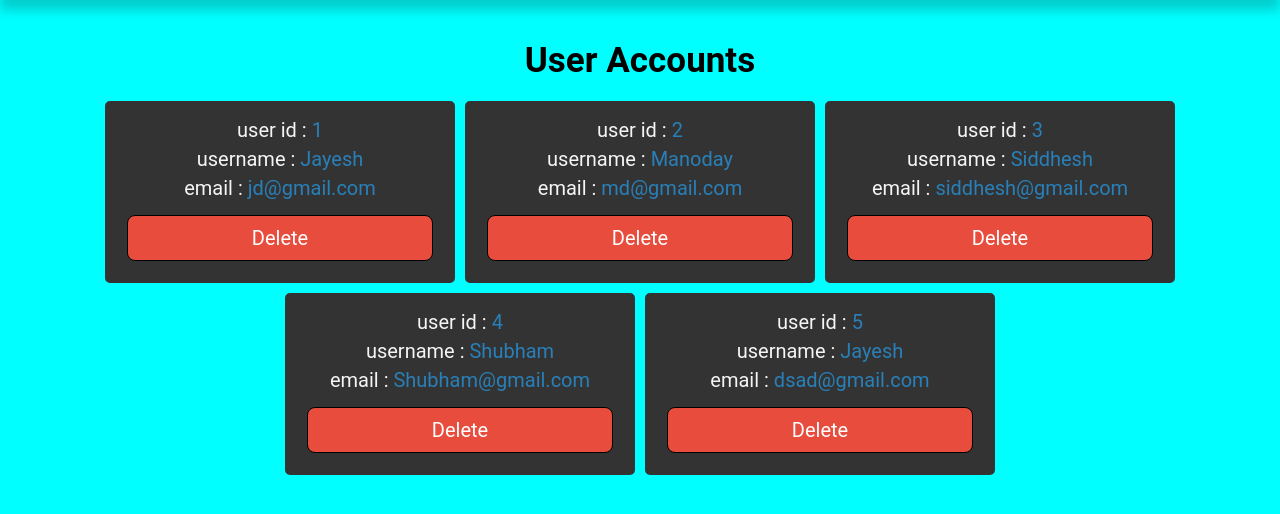
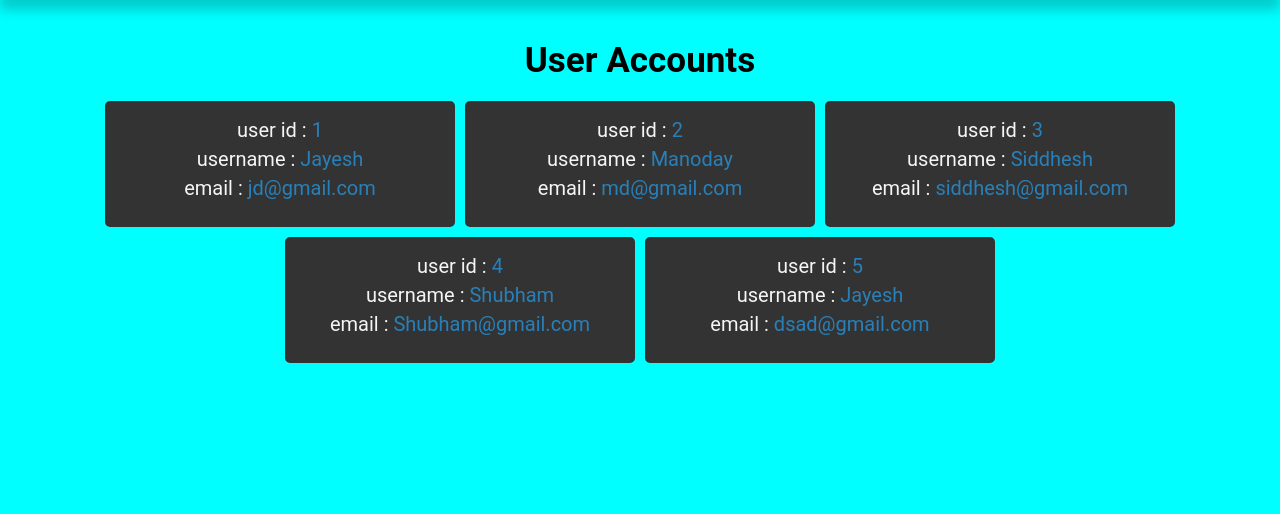
Before and after one commit to JayeshDeshmukh132/Final-year-project, a PHP site: page /admin/user_accounts.php in a window 1280 px wide. Shown: the part 80-594 px from the top of the page. Run offline with PHP 8.4, Linux system fonts and the light colour scheme; a user stored in the database is signed in; data comes from the database, SQL or seed files in the repository; some libraries are stand-ins or nearby versions.

Commit message:
Add files via upload

```diff
--- a/project/admin/user_accounts.php
+++ b/project/admin/user_accounts.php
@@ -6,12 +6,7 @@ $admin_id =  $_SESSION['admin_id'];
 if(!isset($admin_id)){
 header('location:admin_login.php');
 }
-if(isset($_GET['delete'])){
-   $delete_id = $_GET['delete'];
-   $delete_order = $conn->prepare("DELETE FROM `user` WHERE id = ?");
-   $delete_order->execute([$delete_id]);
-   header('location:user_accounts.php');
-}
+
 ?>
 <!DOCTYPE html>
 <html lang="en">
@@ -46,7 +41,7 @@ if(isset($_GET['delete'])){
    <p> user id : <span><?= $fetch_accounts['id']; ?></span> </p>
    <p> username : <span><?= $fetch_accounts['name']; ?></span> </p>
    <p> email : <span><?= $fetch_accounts['email']; ?></span> </p>
-   <a href="user_accounts.php?delete=<?= $fetch_accounts['id']; ?>" onclick="return confirm('delete this account?')" class="delete-btn">delete</a>
+   <!-- <a href="user_accounts.php?delete=<?= $fetch_accounts['id']; ?>" onclick="return confirm('delete this account?')" class="delete-btn">delete</a> -->
 </div>
 <?php
       }
--- a/project/index.php
+++ b/project/index.php
@@ -145,6 +145,7 @@ if(isset($_GET['logout'])){
       ?>
             <div class="box">
                 <p> <span>Placed On : </span><?= $fetch_orders['placed_on']; ?></p>
+                <p> <span>Time : </span><?= $fetch_orders['Time']; ?></p>
                 <p> <span> Name : </span><?= $fetch_orders['name']; ?></p>
                 <p> <span> Number :  </span><?= $fetch_orders['number']; ?></p>
                 <p> <span> Address : </span><?= $fetch_orders['address']; ?></p>
```
Also changed, not shown: project/admin/admin_orders.php (+26 -10 lines), project/partials/header.php (+2 -9 lines).
